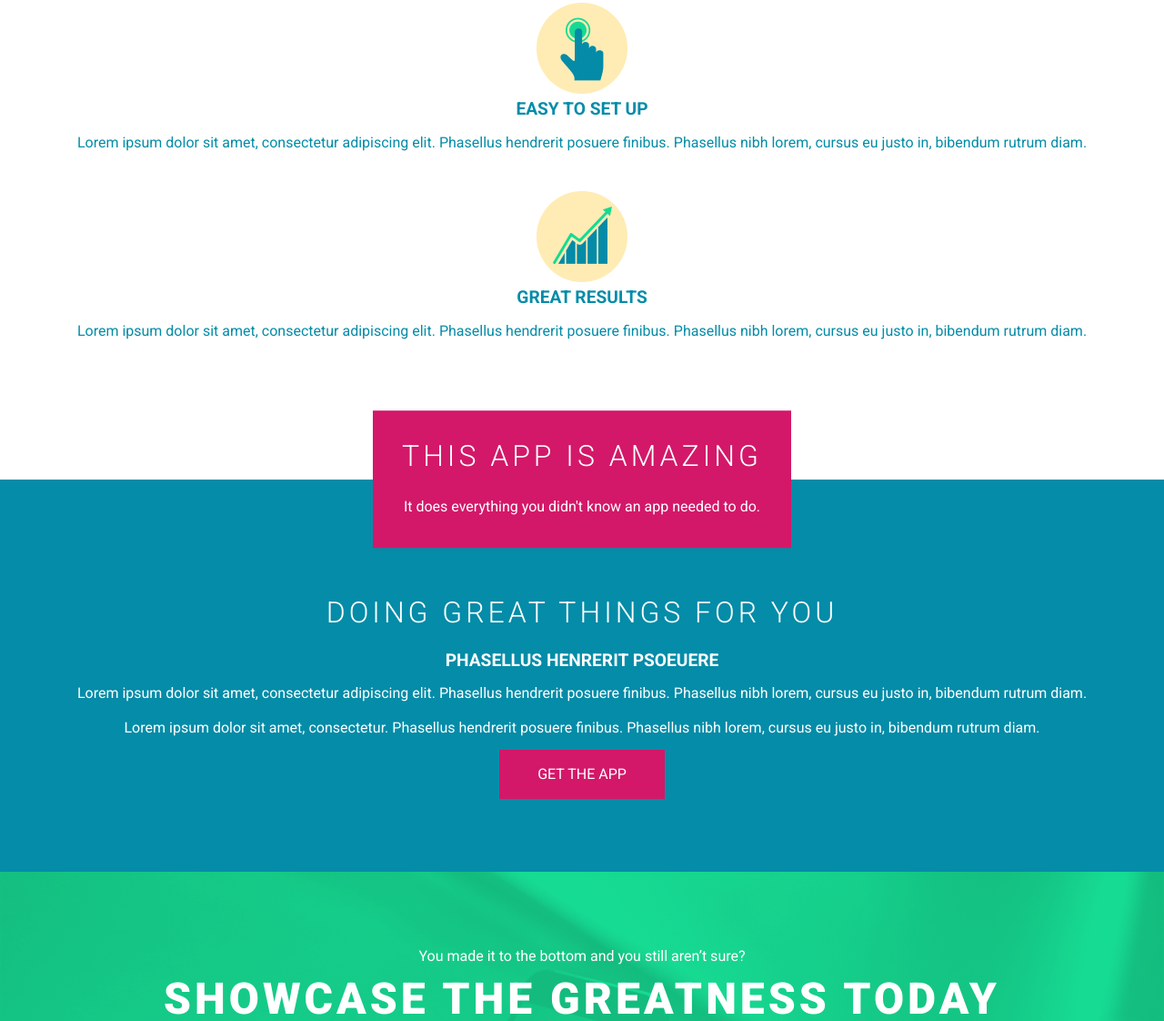
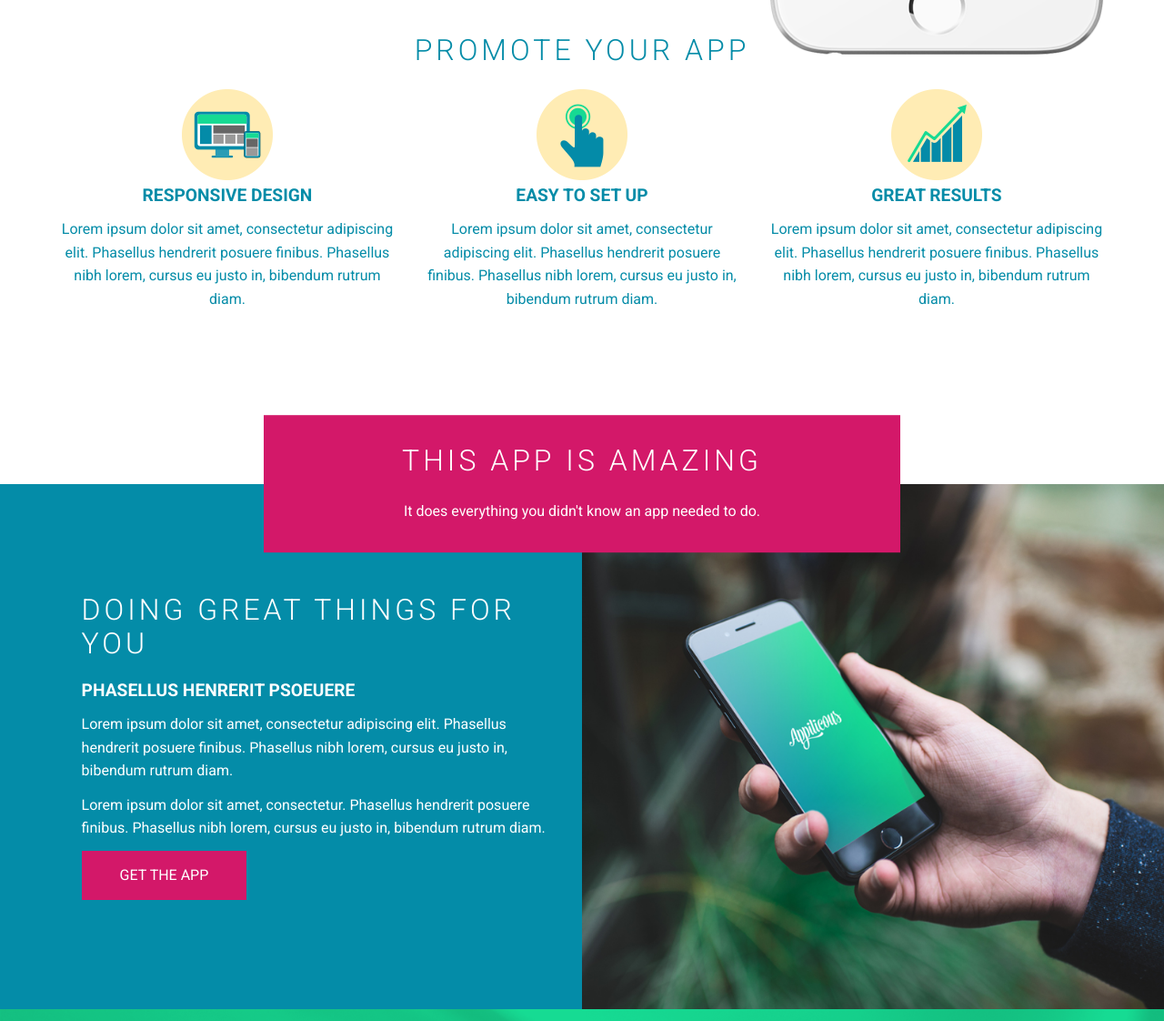
Before and after one commit to steinerpl/Responsive-by-KevinPowell, a plain HTML site: page index.html in a window 1280 px wide. Shown: the part 843-1965 px from the top of the page at 91% size. Drawn offline with nearby package versions, Linux system fonts and the light colour scheme.

Commit message:
Promo ended

```diff
--- a/index.html
+++ b/index.html
@@ -37,14 +37,14 @@
 	<section class="hero">
 		<div class="container grid">
 
-			<div class="hero-text col">
+			<div class="hero-text col col--2-3">
 				<h1 class="title-large"><span>Take your app to the</span> next level</h1>
 				<p class="text-intro">The perfect landing page for your app, whatever it might be. Show off the apps features, show some sexy pictures and get more people do download it today.</p>
 				<a href="" class="btn btn--secondary">Learn More</a>
 				<a href="" class="btn btn--primary">Get the App</a>
 			</div>
 
-			<div class="col">
+			<div class="col col--1-3">
 				<img src="img/phone.png" alt="" class="hero-img lg-screen">
 			</div>
 
@@ -61,17 +61,17 @@
 		<div class="container grid">
 			<h1 class="col col-full">Promote your app</h1>
 
-			<div class="sales-point col">
+			<div class="sales-point col col--1-3">
 				<img src="img/sales-responsive.png" alt="">
 				<h2>Responsive Design</h2>
 				<p>Lorem ipsum dolor sit amet, consectetur adipiscing elit. Phasellus hendrerit posuere finibus. Phasellus nibh lorem, cursus eu justo in, bibendum rutrum diam. </p>
 			</div>
-			<div class="sales-point col">
+			<div class="sales-point col col--1-3">
 				<img src="img/sales-hand.png" alt="">
 				<h2>Easy to Set up</h2>
 				<p>Lorem ipsum dolor sit amet, consectetur adipiscing elit. Phasellus hendrerit posuere finibus. Phasellus nibh lorem, cursus eu justo in, bibendum rutrum diam. </p>
 			</div>
-			<div class="sales-point col">
+			<div class="sales-point col col--1-3">
 				<img src="img/sales-graph.png" alt="">
 				<h2>Great results</h2>
 				<p>Lorem ipsum dolor sit amet, consectetur adipiscing elit. Phasellus hendrerit posuere finibus. Phasellus nibh lorem, cursus eu justo in, bibendum rutrum diam. </p>
@@ -87,14 +87,15 @@
 
 
 	<section class="promo">
-		<div class="grid">
 
 		<div class="title-box">
 			<h1>This app is amazing</h1>
 			<p>It does everything you didn't know an app needed to do.</p>
 		</div>
 
-		<div class="col bg-primary">
+		<div class="grid">
+
+			<div class="col col--1-2 bg-primary">
 				<h1>Doing great things for you</h1>
 				<h2>Phasellus henrerit psoeuere</h2>
 				<p>Lorem ipsum dolor sit amet, consectetur adipiscing elit. Phasellus hendrerit posuere finibus. Phasellus nibh lorem, cursus eu justo in, bibendum rutrum diam.</p>
@@ -102,11 +103,11 @@
 				<a href="" class="btn btn--primary">Get the App</a>
 			</div>
 
-		<div class="col img-box lg-screen">
-			<img src="img/phone-in-hand.jpg" alt="A hand holding a phone">
+			<div class="col col--1-2 img-box lg-screen">
 			</div>
 
 		</div>
+
 	</section>
 
 
--- a/sass/base/_base.sass
+++ b/sass/base/_base.sass
@@ -21,6 +21,8 @@ img
 
 .lg-screen
 	display: none;
+	@media(min-width: 725px)
+		display: block;
 
 .bg-primary
 	background: $main
--- a/sass/base/_typography.sass
+++ b/sass/base/_typography.sass
@@ -42,6 +42,9 @@ h2
 		@media (min-width: 495px)
 			padding-top: 8em
 
+	@media (min-width: 725px)
+		max-width: 700px
+
 .title-footer
 	text-transform: uppercase
 	letter-spacing: 3px
--- a/sass/layout/_grid.sass
+++ b/sass/layout/_grid.sass
@@ -4,6 +4,24 @@
 
 .col
 	flex: 0 0 100%
+	padding: 0 .75em
+
+	@media(min-width: 725px)
+		&:first-of-type
+			padding-left: 0
+
+		&:last-of-type
+			padding-right: 0
 
 .col--full
 	flex: 0 0 100%
+
+@media(min-width: 725px)
+	.col--1-3
+		flex-basis: 33.3333%
+
+	.col--2-3
+		flex-basis: 66.6666%
+
+	.col--1-2
+		flex-basis: 50%
--- a/sass/layout/_hero.sass
+++ b/sass/layout/_hero.sass
@@ -4,3 +4,14 @@
 	padding-top: 8em
 	padding-bottom: 8em
 	text-align: center;
+
+	@media(min-width: 725px)
+		text-align: left
+		padding-bottom: 0
+		height: 80vmin
+		min-height: 800px
+
+
+.hero-text
+	@media(min-width: 725px)
+		margin-top: 10vmax
--- /dev/null
+++ b/sass/layout/_home-promo.sass
@@ -0,0 +1,11 @@
+.promo
+	.bg-primary
+		text-align: left
+		padding-left: 7%
+		padding-top: 7.5em
+		padding-bottom: 7.5em
+
+	.img-box
+		background: url(../img/phone-in-hand.jpg)
+		background-size: cover
+		background-position: center
--- a/sass/layout/_home-sales-points.sass
+++ b/sass/layout/_home-sales-points.sass
@@ -9,3 +9,7 @@
 
 		&:last-child
 			margin-bottom: 0
+
+		@media(min-width: 725px)
+			&:first-of-type
+				margin-top: 0
--- a/sass/main.sass
+++ b/sass/main.sass
@@ -14,6 +14,7 @@
 @import vendor/normalize
 
 
+@import layout/grid
 
 // 3. Base styles
 
@@ -24,7 +25,6 @@
 
 // 4. Layout
 
-@import layout/grid
 @import layout/nav
 @import layout/header
 @import layout/hero
```
Also changed, not shown: css/main.css, 1 other file. Lines whose indentation alone changed are shown as unchanged.
